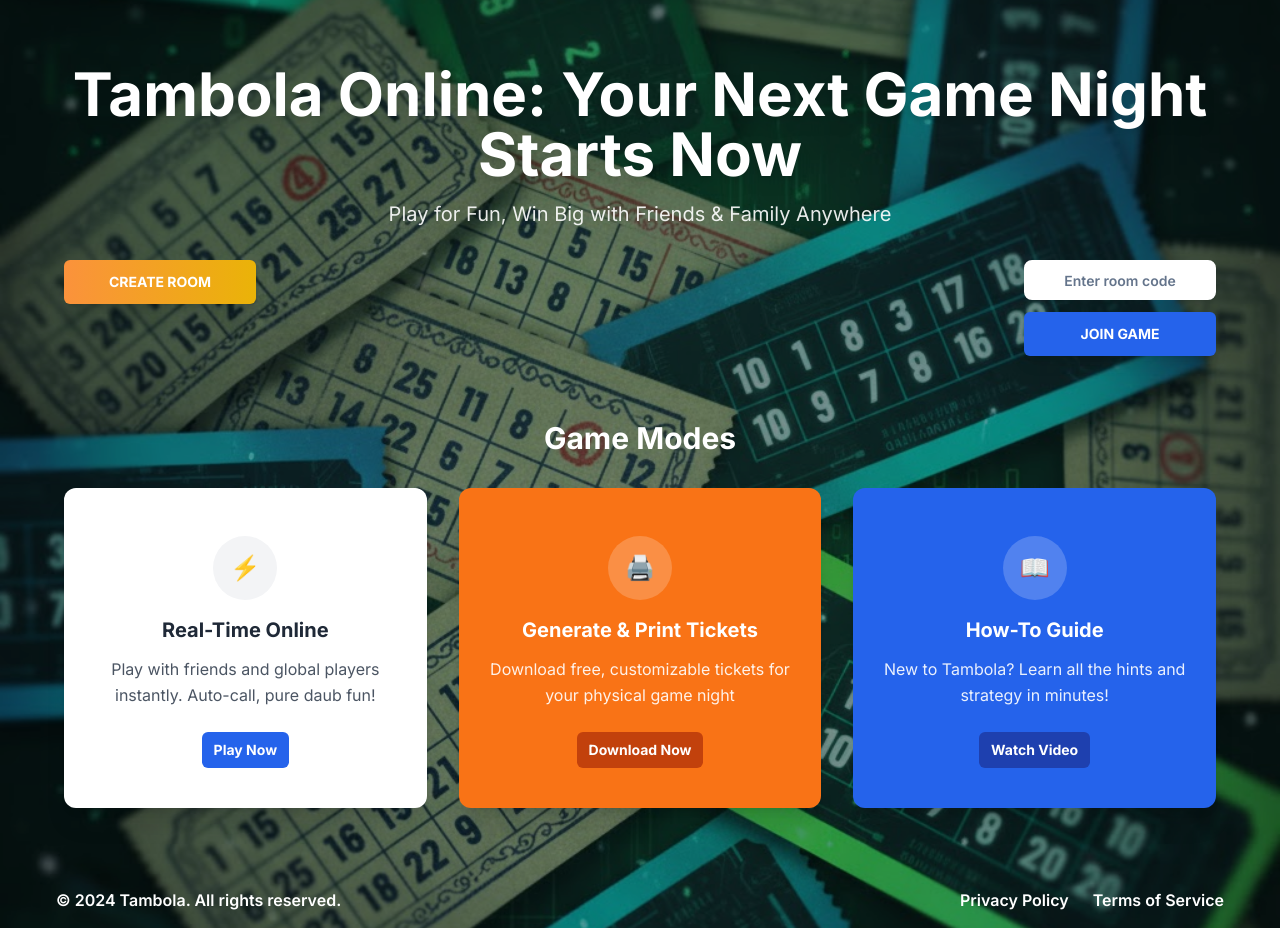
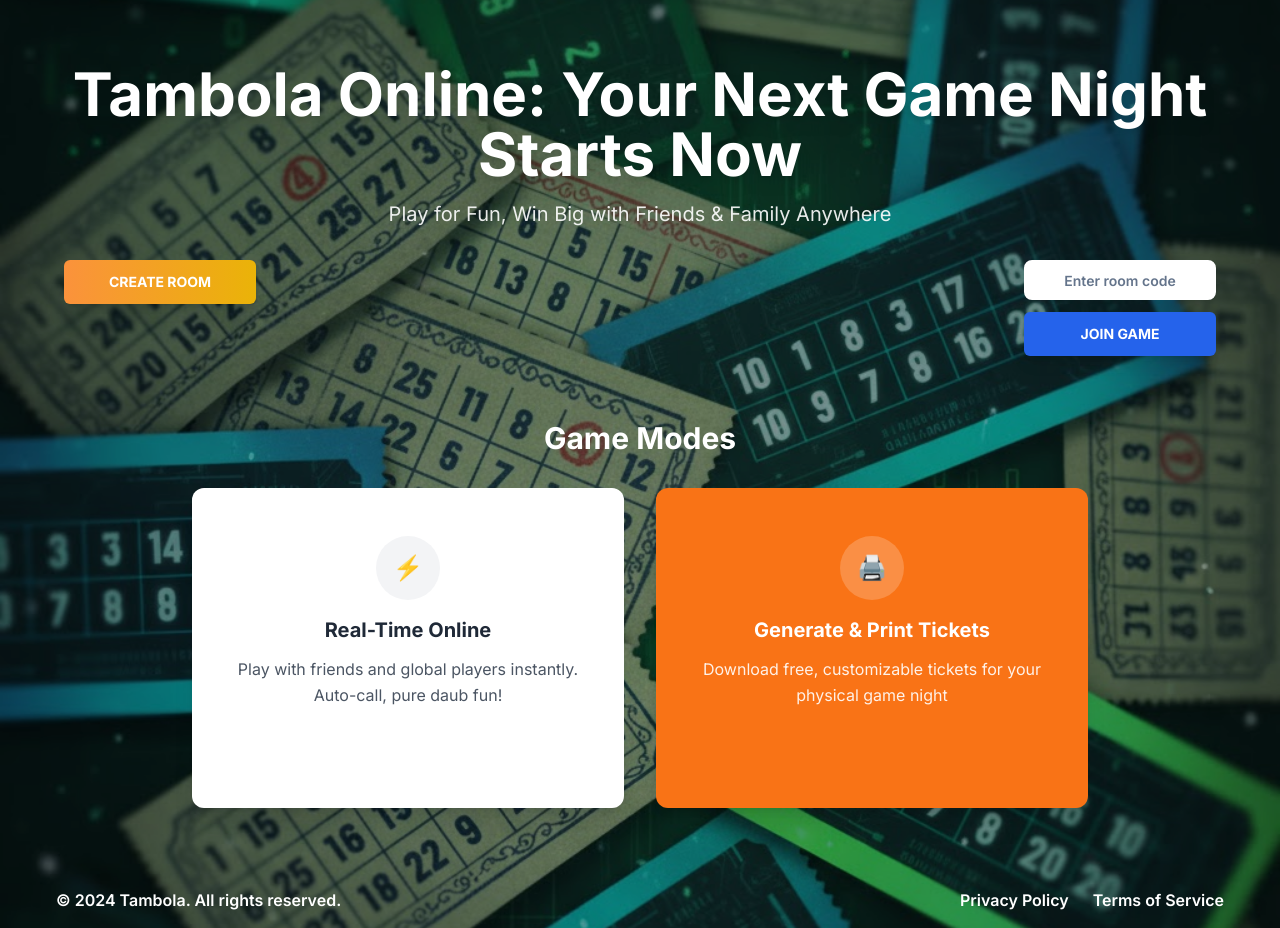
Before and after one commit to m0hit-kumar/UsForOccasions, a Next.js app: page / in a window 1280 px wide. Built offline with nearby package versions, Linux system fonts and the light colour scheme.

Commit message:
updated ui

```diff
--- a/src/app/page.tsx
+++ b/src/app/page.tsx
@@ -76,7 +76,7 @@ export default function Home() {
         {/* Game Modes Section */}
         <div className="text-center">
           <h2 className="text-3xl font-bold text-white mb-8">Game Modes</h2>
-          <div className="grid md:grid-cols-3 gap-8 max-w-6xl mx-auto">
+          <div className="grid md:grid-cols-2 gap-8 max-w-4xl mx-auto">
             {/* Real-Time Online */}
             <div className="bg-white rounded-xl p-6 py-12 shadow-xl h-80 flex flex-col justify-between">
               <div>
@@ -89,14 +89,6 @@ export default function Home() {
                 <p className="text-gray-600 mb-6 leading-relaxed text-center">
                   Play with friends and global players instantly. Auto-call, pure daub fun!
                 </p>
-              </div>
-              <div className="flex justify-center">
-                <Button
-                  size="sm"
-                  className="bg-blue-600 hover:bg-blue-700 text-white font-bold"
-                >
-                  Play Now
-                </Button>
               </div>
             </div>
 
@@ -113,39 +105,8 @@ export default function Home() {
                   Download free, customizable tickets for your physical game night
                 </p>
               </div>
-              <div className="flex justify-center">
-                <Button
-                  size="sm"
-                  onClick={() => router.push("/GenerateTickets")}
-                  className="bg-orange-700 hover:bg-orange-800 text-white font-bold"
-                >
-                  Download Now
-                </Button>
-              </div>
             </div>
 
-            {/* How-To Guide */}
-            <div className="bg-blue-600 rounded-xl p-6 py-12 shadow-xl h-80 flex flex-col justify-between">
-              <div>
-                <div className="flex justify-center mb-4">
-                  <div className="w-16 h-16 bg-white/20 rounded-full flex items-center justify-center">
-                    <span className="text-2xl text-white">📖</span>
-                  </div>
-                </div>
-                <h3 className="text-xl font-bold text-white mb-3 text-center">How-To Guide</h3>
-                <p className="text-white/90 mb-6 leading-relaxed text-center">
-                  New to Tambola? Learn all the hints and strategy in minutes!
-                </p>
-              </div>
-              <div className="flex justify-center">
-                <Button
-                  size="sm"
-                  className="bg-blue-800 hover:bg-blue-900 text-white font-bold"
-                >
-                  Watch Video
-                </Button>
-              </div>
-            </div>
           </div>
         </div>
       </div>
```
